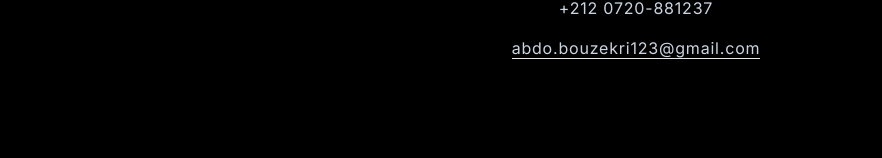
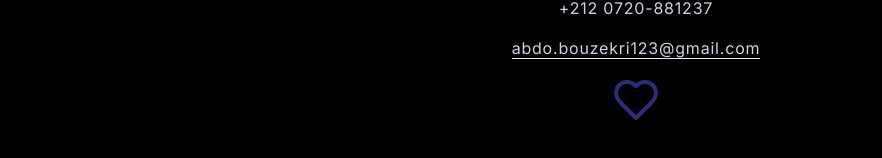
Before and after one commit to abdellah-bouzekri/personal-pertfolio, a React (Vite) app: page / in a window 1280 px wide. Shown: the part 3365-3523 px from the top of the page, without its empty margins (4-886 px from the left). Built offline with nearby package versions, Linux system fonts and the light colour scheme.

Commit message:
modification in Contact

```diff
--- a/src/components/Contact.jsx
+++ b/src/components/Contact.jsx
@@ -1,6 +1,7 @@
 import React from "react";
 import { CONTACT } from "../constants";
 import { motion } from "framer-motion";
+import { HeartIcon, Loader2 } from "lucide-react";
 
 const Contact = () => {
   return (
@@ -31,6 +32,9 @@ const Contact = () => {
           {CONTACT.email}
         </a>
       </div>
+      <div className="flex justify-center  items-center mt-4">
+        <HeartIcon className="h-12 w-12 animate-pulse text-indigo-900" />
+      </div>
     </div>
   );
 };
```
